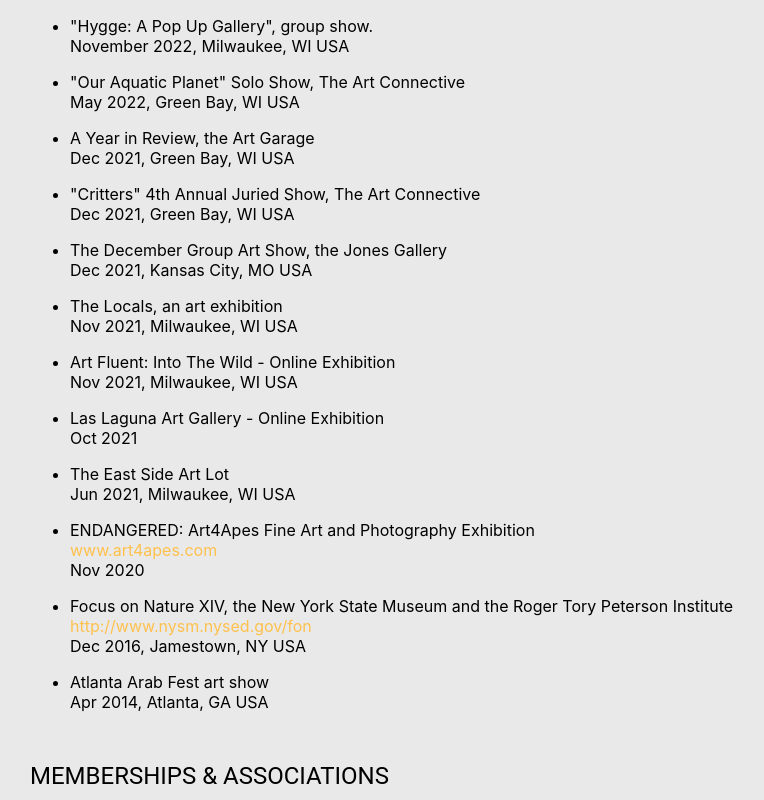
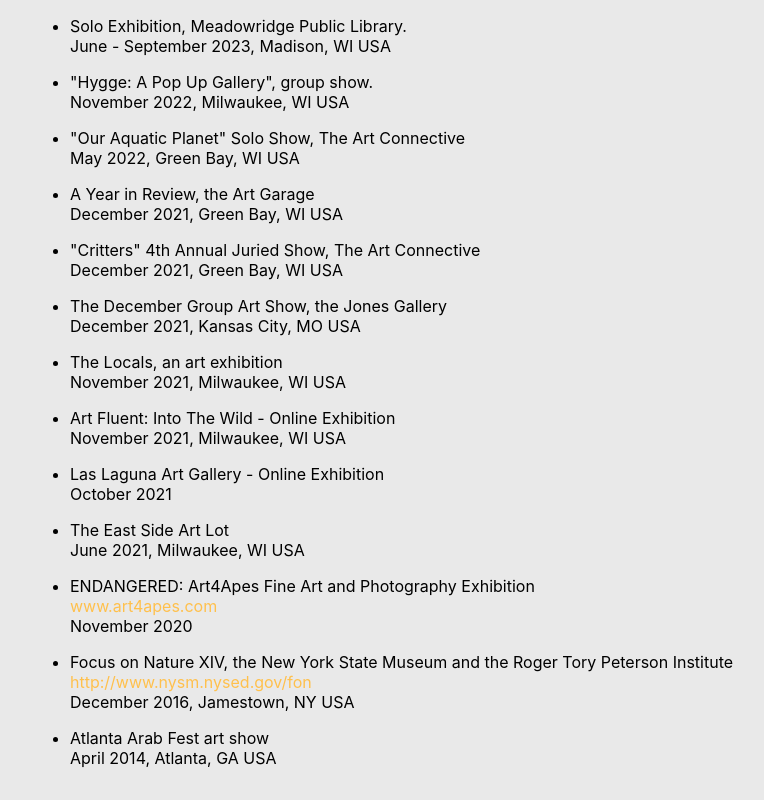
Before and after one commit to HJassar/jassarbrush, a Next.js app: page /about in a window 1280 px wide. Shown: the part 760-1560 px from the top of the page, without its empty margins (34-798 px from the left). Built offline with nearby package versions, Linux system fonts and the light colour scheme.

Commit message:
subtle exibs updates

```diff
--- a/data/exhibitions.ts
+++ b/data/exhibitions.ts
@@ -6,6 +6,11 @@
 }
 
 const exhibitions: IExhibit[] = [
+  {
+    title: "Solo Exhibition, Meadowridge Public Library.",
+    month: "June - September 2023",
+    city: "Madison, WI USA",
+  },
   {
     title: '"Hygge: A Pop Up Gallery", group show.',
     month: "November 2022",
@@ -18,53 +23,53 @@
   },
   {
     title: "A Year in Review, the Art Garage",
-    month: "Dec 2021",
+    month: "December 2021",
     city: " Green Bay, WI USA",
   },
   {
     title: '"Critters" 4th Annual Juried Show, The Art Connective',
-    month: "Dec 2021",
+    month: "December 2021",
     city: "Green Bay, WI USA",
   },
   {
     title: "The December Group Art Show, the Jones Gallery",
-    month: "Dec 2021",
+    month: "December 2021",
     city: "Kansas City, MO USA",
   },
   {
     title: "The Locals, an art exhibition",
-    month: "Nov 2021",
+    month: "November 2021",
     city: "Milwaukee, WI USA",
   },
   {
     title: "Art Fluent: Into The Wild - Online Exhibition",
-    month: "Nov 2021",
+    month: "November 2021",
     city: "Milwaukee, WI USA",
   },
   {
     title: "Las Laguna Art Gallery - Online Exhibition",
-    month: "Oct 2021",
+    month: "October 2021",
   },
   {
     title: "The East Side Art Lot",
-    month: "Jun 2021",
+    month: "June 2021",
     city: "Milwaukee, WI USA",
   },
   {
     title: "ENDANGERED: Art4Apes Fine Art and Photography Exhibition",
     url: "www.art4apes.com",
-    month: "Nov 2020",
+    month: "November 2020",
   },
   {
     title:
       "Focus on Nature XIV, the New York State Museum and the Roger Tory Peterson Institute",
     url: "http://www.nysm.nysed.gov/fon",
-    month: "Dec 2016",
+    month: "December 2016",
     city: "Jamestown, NY USA",
   },
   {
     title: "Atlanta Arab Fest art show",
-    month: "Apr 2014",
+    month: "April 2014",
     city: "Atlanta, GA USA",
   },
 ];
```
